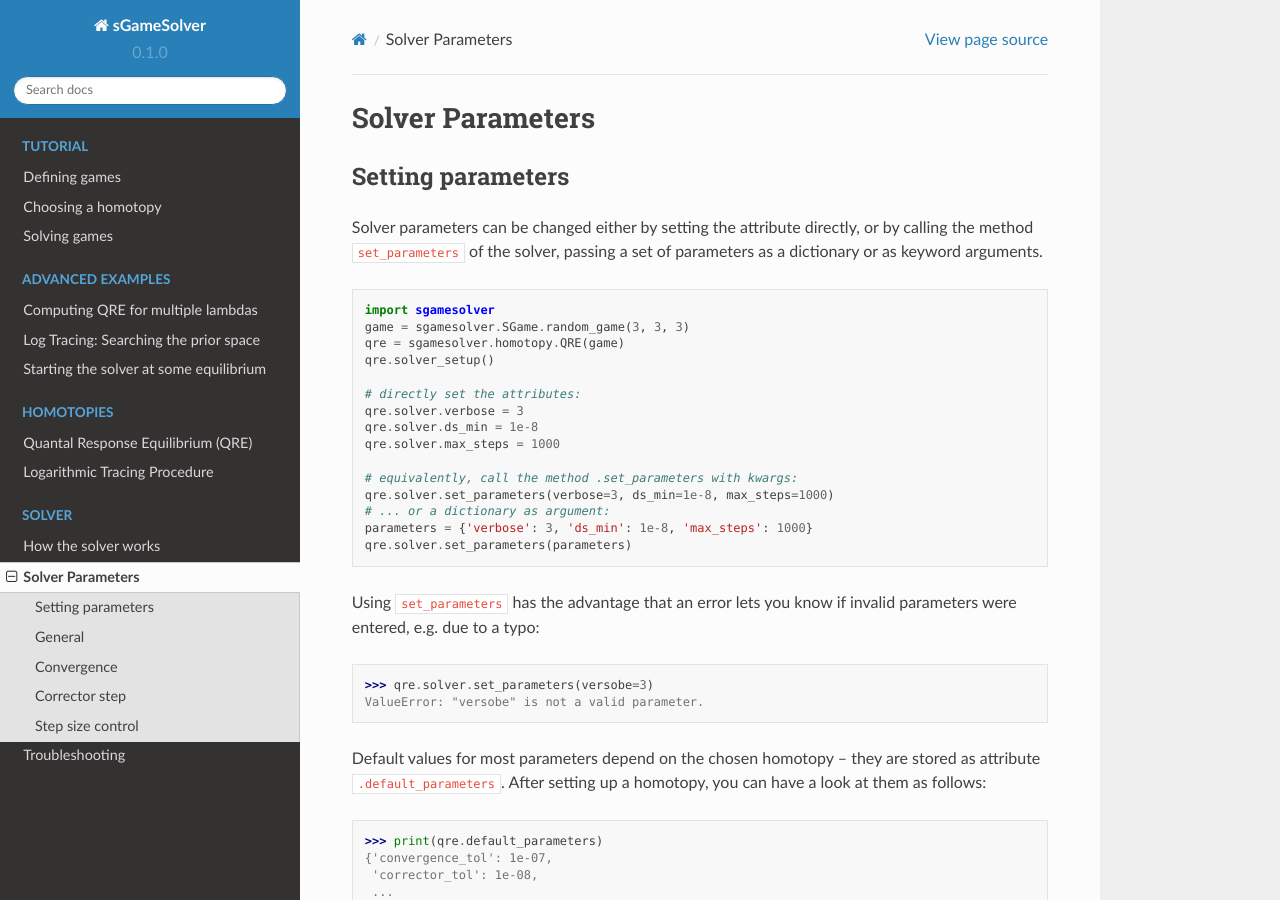
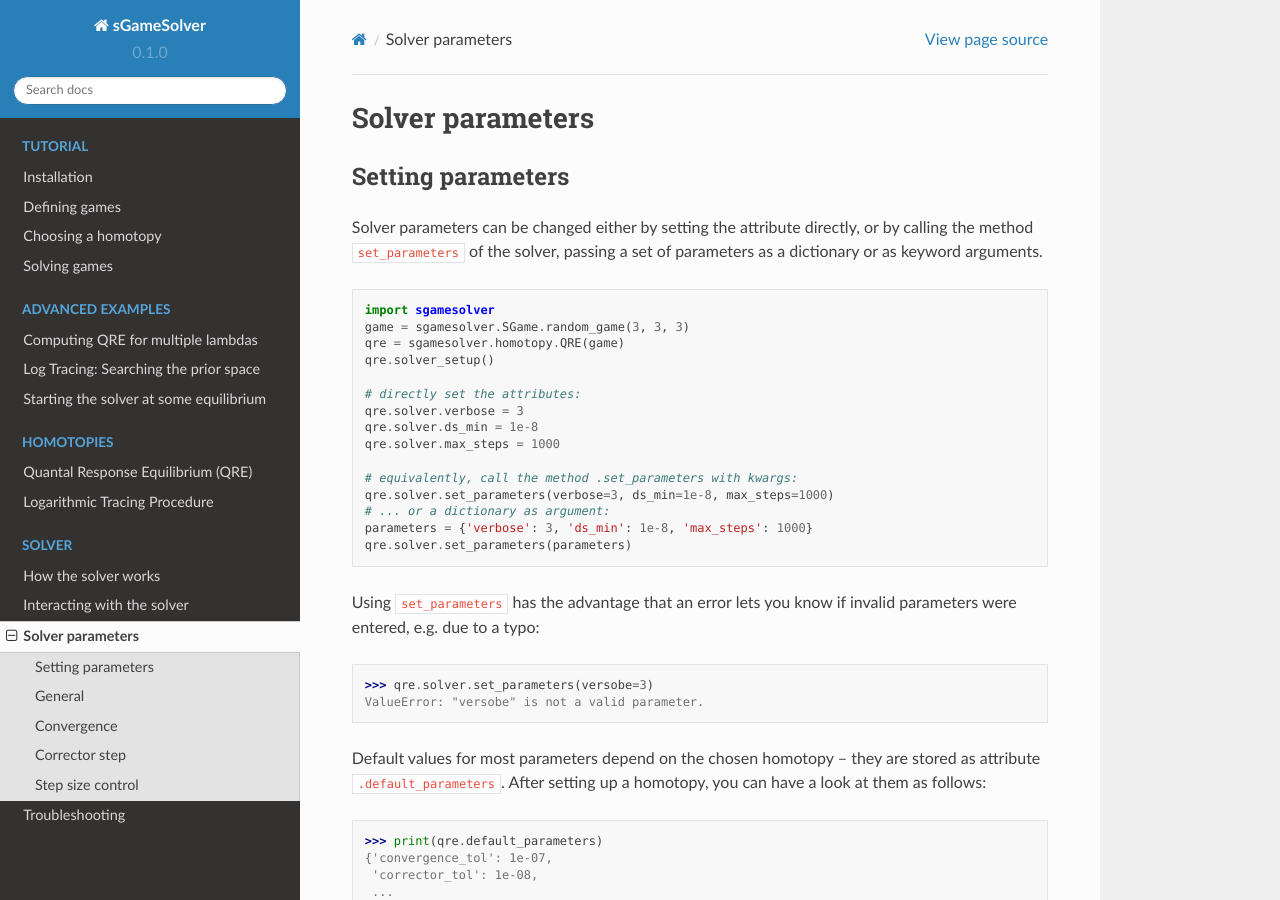
Before and after one commit to seibelsh/sgamesolver, a Sphinx documentation site: the page built from docs/source/parameters.rst, in a window 1280 px wide and 900 px high. Built offline with Sphinx 7.4.7 and the Read the Docs theme 2.0.0, drawn with Linux system fonts in a browser that asks for light colours.

Commit message:
merged Davids commit

```diff
--- a/docs/source/index.rst
+++ b/docs/source/index.rst
@@ -201,6 +201,7 @@
    :hidden:
    :caption: Tutorial
 
+   installation
    defining_games
    choosing_homotopy
    solving_games
@@ -226,6 +227,7 @@
    :caption: Solver
 
    how_solver_works
+   interacting_with_the_solver
    parameters
    troubleshooting
 
--- a/docs/source/parameters.rst
+++ b/docs/source/parameters.rst
@@ -51,8 +49,7 @@
 >>> qre.solver.set_parameters(qre.robust_parameters)
 
 General
-_______
-
+-------
 
 verbose: int
     Determines how much information the solver displays during computation:
@@ -68,7 +65,7 @@
 
 
 Convergence
-___________
+-----------
 
 The following two parameters are used to determine if a solution has been found
 and continuation is completed successfully:
@@ -101,7 +98,7 @@
 
 
 Corrector step
-______________
+--------------
 
 After each predictor step, a corrector step follows, which in turn consists of a
 sequence of Newton iterations, which are governed by the following parameters:
@@ -135,7 +132,7 @@
 
 
 Step size control
-_________________
+-----------------
 
 ds_initial: float
     Step size that is set when the solver is set up.
```
Also changed, not shown: other parts of docs/source/parameters.rst (+3 -5 lines), docs/source/installation.rst (+5 -5 lines), docs/source/interacting_with_the_solver.rst (+5 -6 lines).
